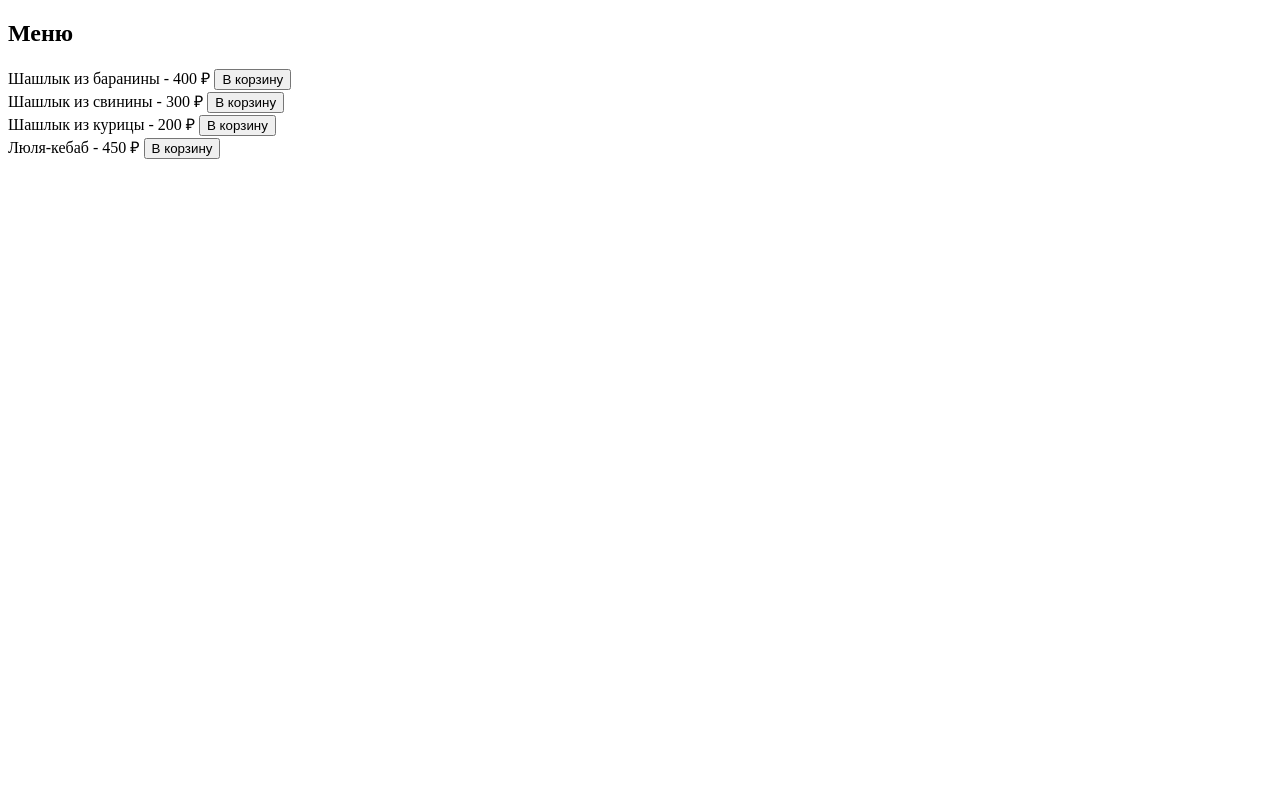
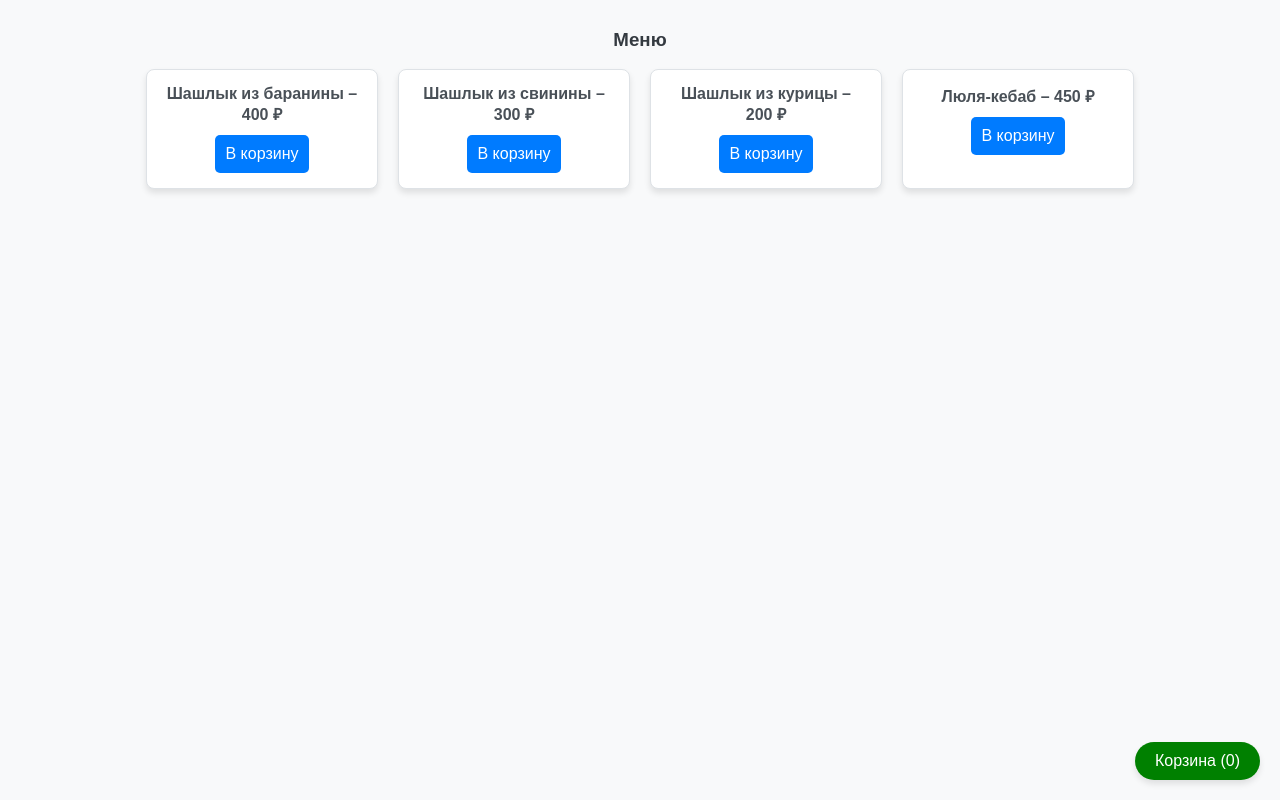
Before and after one commit to Anatolium/ZeroTgWebApp, a Flask app: page / in a window 1280 px wide. Run offline with Flask 3, Linux system fonts and the light colour scheme; some libraries are stand-ins or nearby versions.

Commit message:
(update) index.html

```diff
--- a/templates/index.html
+++ b/templates/index.html
@@ -1,25 +1,110 @@
 <!DOCTYPE html>
-<html lang="en">
+<html lang="ru">
 <head>
     <meta charset="UTF-8">
-    <meta name="viewport" content="width=device-width, initial-scale=1">
+    <meta name="viewport" content="width=device-width, initial-scale=1.0">
     <title>Шашлычный домик</title>
     <script src="https://telegram.org/js/telegram-web-app.js"></script>
+    <style>
+        body {
+            font-family: Arial, sans-serif;
+            background-color: #f8f9fa;
+            margin: 0;
+            padding: 10px;
+        }
+        h3 {
+            text-align: center;
+            color: #343a40;
+        }
+        #menu {
+            display: flex;
+            flex-wrap: wrap;
+            justify-content: center;
+            gap: 20px;
+        }
+        .menu-item {
+            background: #fff;
+            border: 1px solid #dee2e6;
+            border-radius: 8px;
+            padding: 15px;
+            width: 200px;
+            box-shadow: 0 4px 6px rgba(0, 0, 0, 0.1);
+            text-align: center;
+        }
+        .menu-item span {
+            display: block;
+            margin-bottom: 10px;
+            font-weight: bold;
+            color: #495057;
+        }
+        .menu-item button {
+            background: #007bff;
+            border: none;
+            color: white;
+            padding: 10px 10px;
+            border-radius: 5px;
+            cursor: pointer;
+            font-size: 16px;
+        }
+        .menu-item button:hover {
+            background: #0056b3;
+        }
+        #cart {
+            position: fixed;
+            bottom: 20px;
+            right: 20px;
+            background: green;
+            color: white;
+            padding: 10px 20px;
+            border-radius: 25px;
+            cursor: pointer;
+            box-shadow: 0 4px 6px rgba(0, 0, 0, 0.1);
+        }
+    </style>
 </head>
 <body>
-    <h2>Меню</h2>
-    <div id="menu">
-        {% for item in menu_items %}
-        <div>
-            <span>{{ item.title }} - {{ item.price }} ₽</span>
-            <button>В корзину</button>
-        </div>
-        {% endfor %}
+<h3>Меню</h3>
+<div id="menu">
+    {% for item in menu_items %}
+    <div class="menu-item" data-id="{{ item.id }}" data-title="{{ item.title }}" data-price="{{ item.price }}">
+        <span>{{ item.title }} – {{ item.price }} ₽</span>
+        <button>В корзину</button>
     </div>
+    {% endfor %}
+</div>
+<div id="cart">Корзина (<span id="cart-count">0</span>)</div>
+<script>
+    const telegram = window.Telegram.WebApp;
+    telegram.expand();
+    const cart = [];
+    const cartCountElement = document.getElementById('cart-count');
 
-<!--    <script>-->
-<!--        Telegram.WebApp.ready();-->
-<!--    </script>-->
+    document.querySelectorAll('.menu-item button').forEach(button => {
+        button.addEventListener('click', event => {
+            const menuItem = event.target.closest('.menu-item');
+            const itemId = menuItem.getAttribute('data-id');
+            const itemTitle = menuItem.getAttribute('data-title');
+            const itemPrice = parseFloat(menuItem.getAttribute('data-price'));
+            const cartItem = {id: itemId, title:itemTitle, price:itemPrice};
+            cart.push(cartItem);
+            updateCartCount();
+        });
+    });
 
+    function updateCartCount() {
+        cartCountElement.textContent = cart.length;
+    }
+
+    document.getElementById('cart').addEventListener('click', () => {
+        telegram.MainButton.text = "Подвести итог";
+        telegram.MainButton.show();
+        telegram.MainButton.onClick(() => {
+            const total = cart.reduce((sum, item) => sum + item.price, 0);
+            const summary = cart.map(item => `${item.title} – ${item.price} руб.`).join("\n");
+            const result = `Ваш заказ:\n${summary}\n\nИтог: ${total} руб.`;
+            telegram.sendData(result);
+        });
+    });
+</script>
 </body>
 </html>
```
